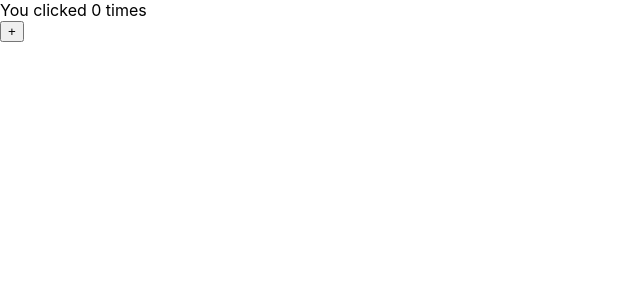
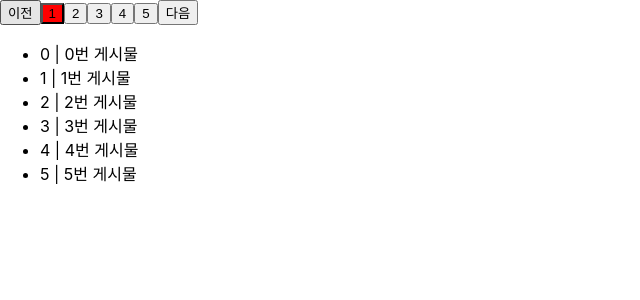
Before and after one commit to narlo23/SW_Academy_React, a React (Create React App) app in the folder project1/: page / in a window 1280 px wide. Shown: the top 300 px of the page, without its empty margins (0-640 px from the left). Built offline with nearby package versions, Linux system fonts and the light colour scheme.

Commit message:
페이지네이션

```diff
--- a/project1/src/App.js
+++ b/project1/src/App.js
@@ -1,33 +1,25 @@
-import { useState, useEffect } from "react";
-import Counter from "./Components/Counter";
+import { useState } from "react";
+import Board from "./Components/Board";
+import Pagination from "./Components/Pagination";
+
 function App() {
-  const [count, setCount] = useState(0);
+  const [page, setPage] = useState(0);
+  const articles = new Array(100).fill().map((_, i) => ({
+    id: i,
+    title: `${i}번 게시물`,
+  }));
 
-  useEffect(() => {
-    console.log(`Clicked ${count} times.`);
-  }, [count]);
-
-  useEffect(() => {
-    console.log("Component Loaded");
-    const handleScroll = () => {
-      console.log(window.scrollY);
-    };
-    document.addEventListener("scroll", handleScroll);
-    //컴포넌트가 제거될 때 실행
-    return () => document.removeEventListener("scroll", handleScroll);
-  }, []);
-
+  const limit = 6;
+  const offset = page * limit;
   return (
     <div>
-      <div>You clicked {count} times</div>
-      <button
-        onClick={() => {
-          setCount(count + 1);
-        }}
-      >
-        +
-      </button>
-      <div style={{ height: 10000 }}></div>
+      <Pagination
+        defaultPage={0}
+        limit={limit}
+        total={articles.length}
+        onChange={setPage}
+      />
+      <Board articles={articles.slice(offset, offset + limit)} />
     </div>
   );
 }
--- a/project1/src/Components/Board.js
+++ b/project1/src/Components/Board.js
@@ -1,20 +1,18 @@
 import PropTypes from "prop-types";
 const Board = ({ articles }) => {
   return (
-    <div>
-      <h1>Board</h1>
     <ul>
       {articles.map((article) => (
         <li key={article.id}>
-            {article.id} | {article.title} | {article.author}
+          {article.id} | {article.title}
         </li>
       ))}
     </ul>
-    </div>
   );
 };
 
 Board.propTypes = {
   articles: PropTypes.array,
 };
+
 export default Board;
--- a/project1/src/Components/Counter/index.js
+++ /dev/null
@@ -1,34 +0,0 @@
-import { useState } from "react";
-import PropTypes from "prop-types";
-function Counter({ onIncrease, onDecrease }) {
-  const [count, setCount] = useState(0);
-
-  const handleIncrease = () => {
-    setCount(count + 1);
-    if (onIncrease) {
-      onIncrease(count + 1);
-    }
-  };
-
-  const handleDecrease = () => {
-    setCount(count - 1);
-    if (onDecrease) {
-      onDecrease(count - 1);
-    }
-  };
-  return (
-    <div>
-      <span style={{ fontSize: 40 }}> {count}</span>
-      <br />
-      <button onClick={handleIncrease}>+</button>
-      <button onClick={handleDecrease}>-</button>
-    </div>
-  );
-}
-
-Counter.propTypes = {
-  onIncrease: PropTypes.func,
-  onDecrease: PropTypes.func,
-};
-
-export default Counter;
--- /dev/null
+++ b/project1/src/Components/Pagination.js
@@ -0,0 +1,42 @@
+import { useState } from "react";
+
+const Pagination = ({ defaultPage, limit, total, onChange }) => {
+  const [page, setPage] = useState(defaultPage);
+  const totalPage = Math.ceil(total / limit);
+
+  const handleChangePage = (newPage) => {
+    onChange(newPage);
+    setPage(newPage);
+  };
+  return (
+    <div>
+      <button onClick={() => page !== 0 && handleChangePage(page - 1)}>
+        이전
+      </button>
+      {Array.from(new Array(totalPage), (_, i) => i)
+        .filter((i) => {
+          if (page < 3) {
+            return i < 5;
+          } else if (page > totalPage - 3) {
+            return i >= totalPage - 5;
+          }
+          return i >= page - 2 && i <= page + 2;
+        })
+        .map((i) => (
+          <button
+            key={i}
+            style={{ backgroundColor: page === i ? "red" : undefined }}
+            onClick={() => handleChangePage(i)}
+          >
+            {i + 1}
+          </button>
+        ))}
+      <button
+        onClick={() => page + 1 !== totalPage && handleChangePage(page + 1)}
+      >
+        다음
+      </button>
+    </div>
+  );
+};
+export default Pagination;
```
Lines whose indentation alone changed are shown as unchanged.
